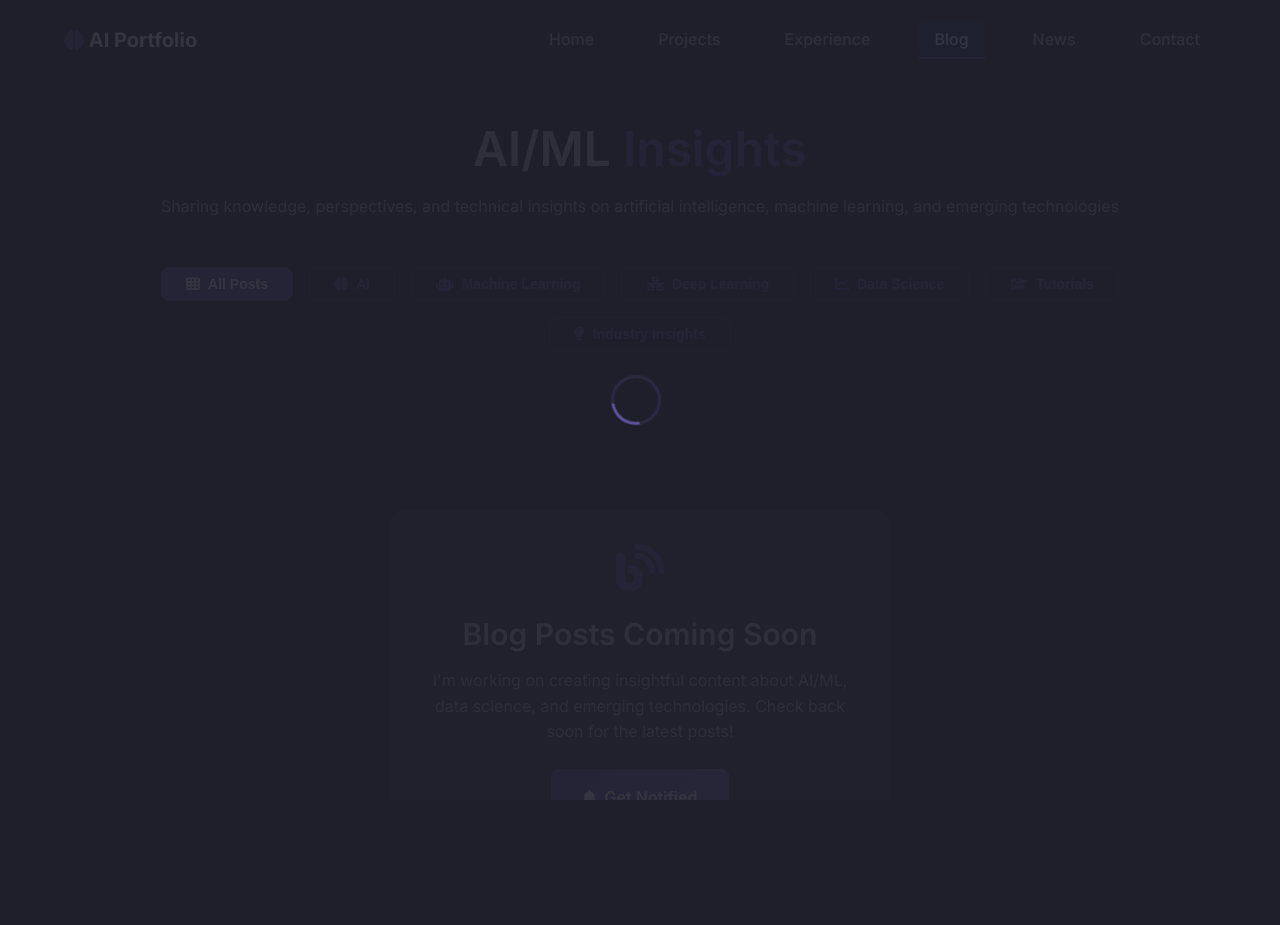
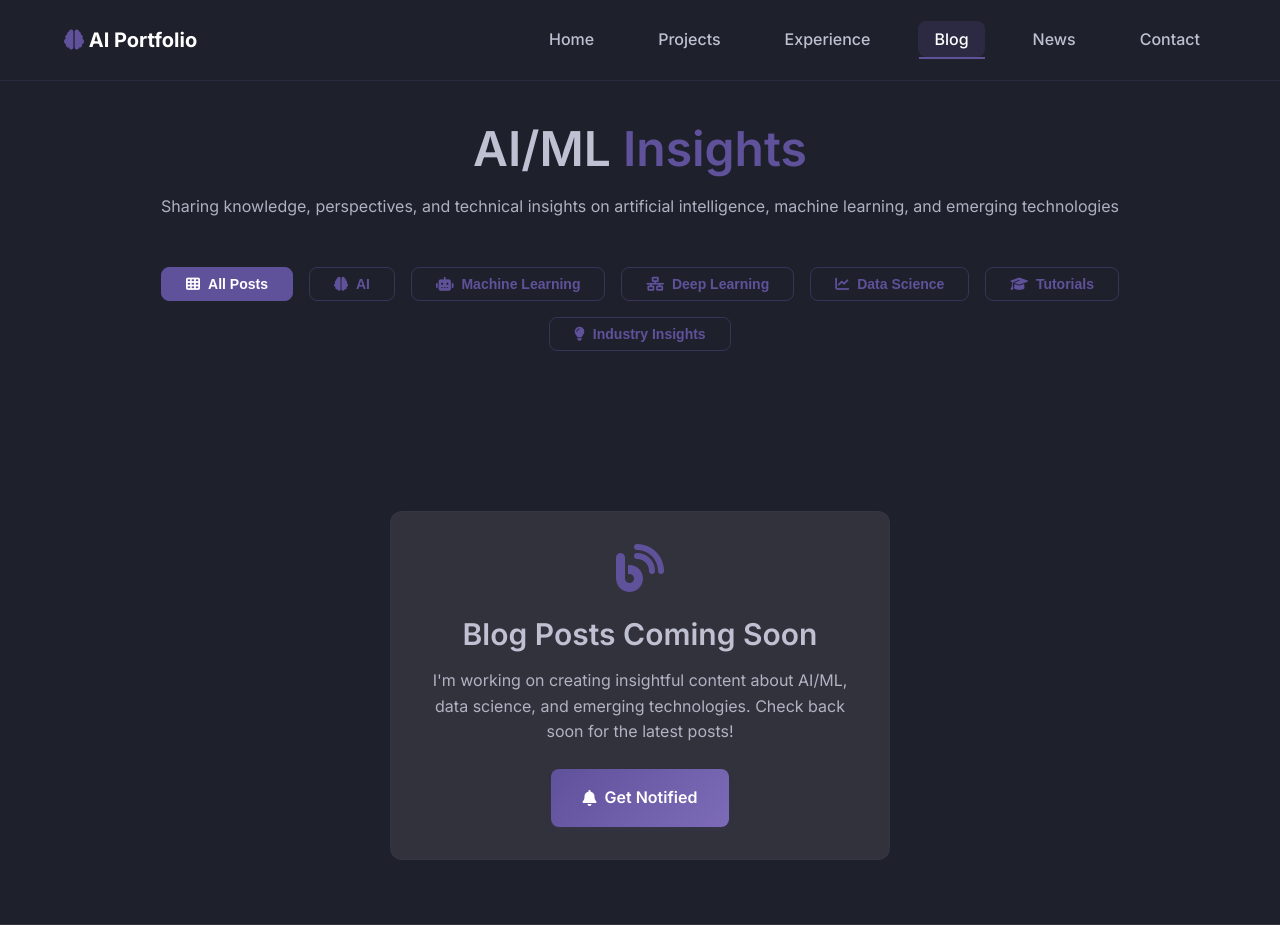
Before and after one commit to Maimoon-github/Professional_Portfolio, a Django app: page /portfolio/blog/ in a window 1280 px wide. Shown: the top 925 px of the page. Before the commit the page ends 800 px from the top, so only its background shows below. Run offline with Django 5.2, Linux system fonts and the light colour scheme; data that the repository does not hold is empty; parts of the project's set-up code (start-up, migrations or seed data) failed here and were passed over.

Commit message:
Fix loading overlay styles for improved alignment and display

```diff
--- a/website/templates/base.html
+++ b/website/templates/base.html
@@ -162,7 +162,7 @@
     </footer>
 
     <!-- Loading Overlay -->
-    <div id="loading-overlay" style="display: none; position: fixed; top: 0; left: 0; width: 100%; height: 100%; background: rgba(30, 32, 44, 0.9); z-index: 9999; display: flex; align-items: center; justify-content: center;">
+    <div id="loading-overlay" style="display: none; position: fixed; top: 0; left: 0; width: 100%; height: 100%; background: rgba(30, 32, 44, 0.9); z-index: 9999; align-items: center; justify-content: center;">
         <div class="loading-spinner" style="width: 50px; height: 50px; border: 3px solid var(--purple-20); border-top: 3px solid var(--accent-purple); border-radius: 50%; animation: spin 1s linear infinite;"></div>
     </div>
 
```
